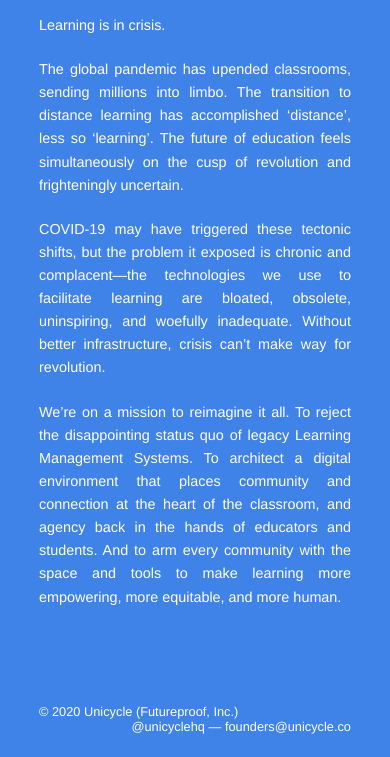
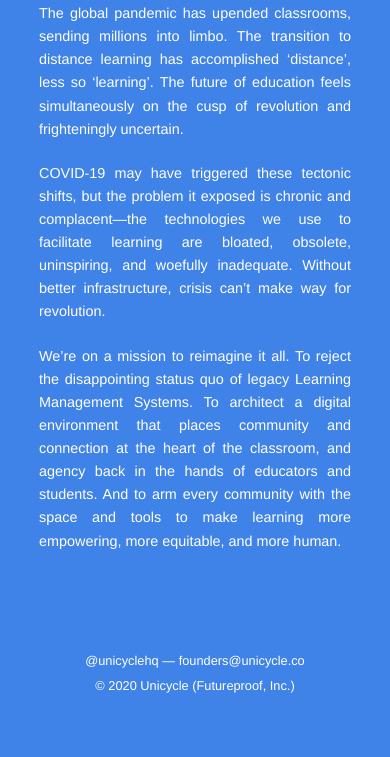
Before and after one commit to codewitch/codewitch.github.io, a plain HTML site: page index.html in a window 390 px wide. Shown: the part 192-949 px from the top of the page. Drawn offline with Linux system fonts and the light colour scheme.

Commit message:
mobile style tweaks

```diff
--- a/css/main.css
+++ b/css/main.css
@@ -5,7 +5,7 @@
 	width: 80%;
 	max-width: 1000px;
 	margin: auto;
-	margin-top: 7.5em;
+	margin-top: 4em;
 }
 
 div.col {
@@ -42,10 +42,12 @@
 	margin-top: 4.5em;
 	margin-bottom: 3em;
 	font-size: 0.8em;
+	text-align: center;
 }
 
-footer .right{
-	float: right;
+footer span{
+	display: block;
+	line-height: 2em;
 }
 
 .klaviyo-form {
@@ -131,8 +133,20 @@
 /* DESKTOP CSS */
 /* Affects devices with > 900px max width and screen width > 730px */
 @media only screen and (min-device-width: 900px) and (min-width: 730px) {
+	body {
+		margin-top: 7.5em;
+	}
+
 	div.col {
 		display: table-cell;
 		width: 50%;
 	}
+
+	footer span {
+		text-align: left;
+	}
+
+	footer .right {
+		float: right;
+	}
 }
--- a/index.html
+++ b/index.html
@@ -32,8 +32,8 @@
     <div class="klaviyo-form-StsKnV"></div>
   </div>
   <footer>
+    <span class="right"><a href="https://instagram.com/unicyclehq" target="_blank">@unicyclehq</a>   —   <a href="mailto:founders@unicycle.co" target="_blank">founders@unicycle.co</a></span>
     <span class="left">© 2020 Unicycle (Futureproof, Inc.)</span>
-    <span class="right"><a href="https://instagram.com/unicyclehq" target="_blank">@unicyclehq</a>   —   <a href="mailto:founders@unicycle.co" target="_blank">founders@unicycle.co</a></span>
   </footer>
 </body>
 </html>
```
